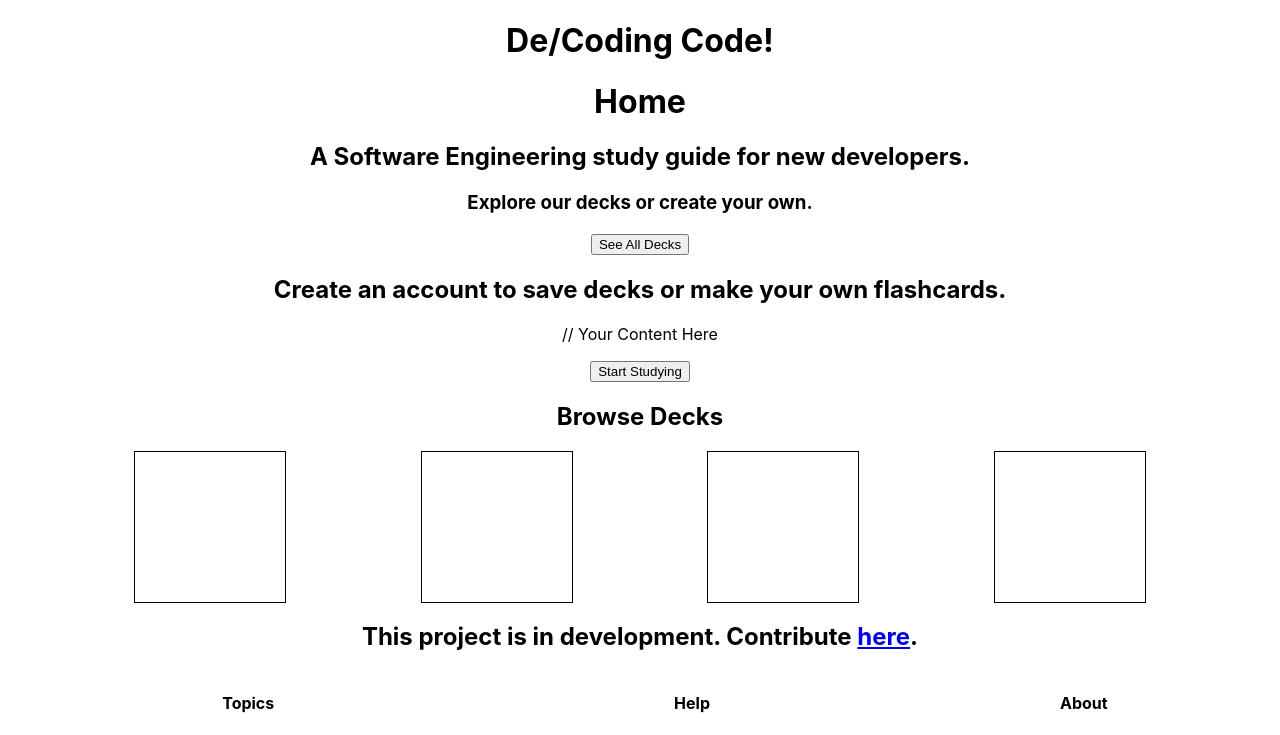
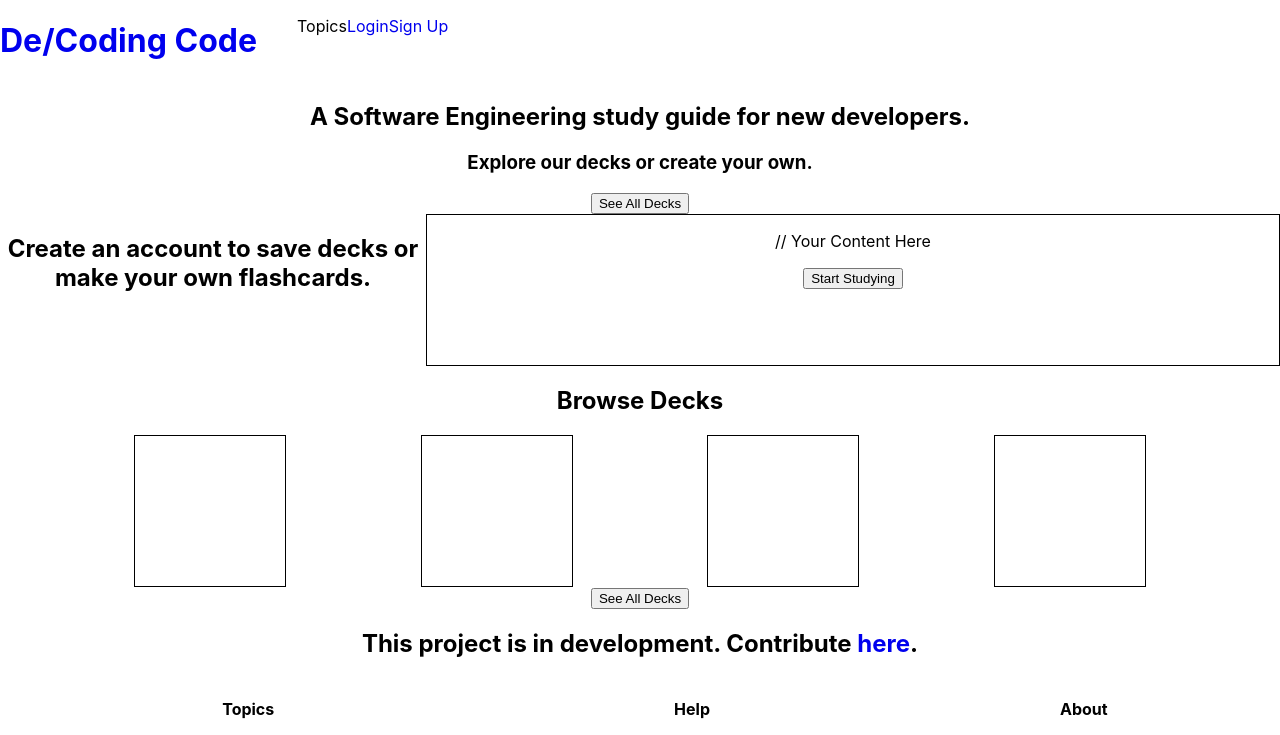
Before and after one commit to eloisebarrow/decoding_code, a React (Create React App) app in the folder client/: page / in a window 1280 px wide. Shown: the top 735 px of the page. Built offline with nearby package versions, Linux system fonts and the light colour scheme.

Commit message:
added additional layout styles, wip api-helper

```diff
--- a/client/src/App.css
+++ b/client/src/App.css
@@ -1,22 +1,11 @@
 .App {
   text-align: center;
-}
-
-.App-logo {
-  height: 40vmin;
-}
-
-.App-header {
-  background-color: #282c34;
-  min-height: 100vh;
-  display: flex;
-  flex-direction: column;
-  align-items: center;
-  justify-content: center;
-  font-size: calc(10px + 2vmin);
-  color: white;
 }
 
 .App-link {
   color: #09d3ac;
 }
+
+a {
+  text-decoration: none;
+}
--- a/client/src/components/AllDecks.js
+++ b/client/src/components/AllDecks.js
@@ -1,9 +1,19 @@
-import React from 'react'
+import React from 'react';
+import { getDecks } from './../services/api-helper.js';
 
-export default function AllDecks() {
-  return (
-    <div>
-      <h1>All Decks</h1>
-    </div>
-  )
+class AllDecks extends React.Component {
+
+  componentDidMount = async () => {
+    await getDecks()
+  }
+
+  render() {
+    return (
+      <div>
+        <h1>All Decks</h1>
+      </div>
+    )
+  }
 }
+
+export default AllDecks;
--- a/client/src/components/Aside.js
+++ b/client/src/components/Aside.js
@@ -3,7 +3,7 @@ import React from 'react'
 export default function Aside() {
   return (
     <div>
-      <h2>This project is in development. Contribute <a href="https://github.com/eloisebarrow/decoding_code">here</a>.</h2>
+      <h2>This project is in development. Contribute <a href="https://github.com/eloisebarrow/decoding_code" target="_blank" rel="noopener noreferrer">here</a>.</h2>
     </div>
   )
 }
--- a/client/src/components/Browse.js
+++ b/client/src/components/Browse.js
@@ -1,5 +1,6 @@
 import React from 'react';
 import './Browse.css';
+import { Link } from 'react-router-dom';
 
 export default function Browse() {
   return (
@@ -11,6 +12,7 @@ export default function Browse() {
         <div className="example-deck"></div>
         <div className="example-deck"></div>
       </div>
+      <Link to="/decks"><button>See All Decks</button></Link>
     </div>
   )
 }
--- a/client/src/components/Footer.js
+++ b/client/src/components/Footer.js
@@ -33,8 +33,8 @@ export default function Footer() {
         <div>
           <h4>About</h4>
           <ul>
-            <li><a href="#">Project</a></li>
-            <li><a href="#">Process</a></li>
+            <li><a href="https://github.com/eloisebarrow/decoding_code" target="_blank" rel="noopener noreferrer">Project</a></li>
+            <li><a href="https://medium.com/me/stories/public" target="_blank" rel="noopener noreferrer">Process</a></li>
           </ul>
         </div>
       </nav>
--- /dev/null
+++ b/client/src/components/GetStarted.css
@@ -0,0 +1,14 @@
+.get-started-container {
+  display: flex;
+}
+
+.sub-headline {
+  flex: 1;
+}
+
+.example-card {
+  flex: 2;
+  border: 1px solid black;
+  width: 300px;
+  height: 150px;
+}
--- a/client/src/components/GetStarted.js
+++ b/client/src/components/GetStarted.js
@@ -1,10 +1,11 @@
 import React from 'react';
+import './GetStarted.css';
 import { Link } from 'react-router-dom';
 
 export default function GetStarted() {
   return (
-    <div>
-      <h2>Create an account to save decks or make your own flashcards.</h2>
+    <div className="get-started-container">
+      <h2 className="sub-headline">Create an account to save decks or make your own flashcards.</h2>
       <div className="example-card">
         <p>// Your Content Here</p>
         <Link to="/login"><button>Start Studying</button></Link>
--- /dev/null
+++ b/client/src/components/Header.css
@@ -0,0 +1,17 @@
+.header-container {
+  display: flex;
+}
+
+.header-nav ul {
+  display: flex;
+  justify-content: space-between;
+}
+
+.header-nav li {
+  list-style: none;
+}
+
+.header-topics li {
+  list-style: none;
+  display: none;
+}
--- a/client/src/components/Header.js
+++ b/client/src/components/Header.js
@@ -1,9 +1,35 @@
-import React from 'react'
+import React from 'react';
+import './Header.css';
+import { Link } from 'react-router-dom';
 
 export default function Header() {
+
   return (
-    <div>
-      <h1>De/Coding Code!</h1>
+    <div className="header-container">
+      <Link to="/"><h1>De/Coding Code</h1></Link>
+      <nav className="header-nav">
+        <ul>
+          <li> Topics
+            <ul className="header-topics">
+              <Link to="#"><li>General Programming</li></Link>
+              <Link to="#"><li>HTML</li></Link>
+              <Link to="#"><li>CSS</li></Link>
+              <Link to="#"><li>JavaScript</li></Link>
+              <Link to="#"><li>React</li></Link>
+              <Link to="#"><li>Ruby on Rails</li></Link>
+              <Link to="#"><li>Express.js</li></Link>
+              <Link to="#"><li>Node.js</li></Link>
+              <Link to="#"><li>SQL</li></Link>
+              <Link to="#"><li>Git and Github</li></Link>
+            </ul>
+          </li>
+          <Link to="/login"><li>Login</li></Link>
+          <Link to="/register"><li>Sign Up</li></Link>
+        </ul>
+
+      </nav>
+
+
     </div>
   )
 }
--- a/client/src/components/Home.js
+++ b/client/src/components/Home.js
@@ -7,7 +7,6 @@ import Aside from './Aside';
 export default function Home() {
   return (
     <div>
-      <h1>Home</h1>
       <About />
       <GetStarted />
       <Browse />
--- a/client/src/services/api-helper.js
+++ b/client/src/services/api-helper.js
@@ -0,0 +1,13 @@
+const axios = require('axios');
+const api = axios.create({
+  baseURL: 'http://localhost:3000'
+})
+
+export const getDecks = async () => {
+  try {
+    const resp = await api.get('/decks');
+    console.log(resp.data);
+  } catch (e) {
+    console.log(e.message)
+  }
+};
```
